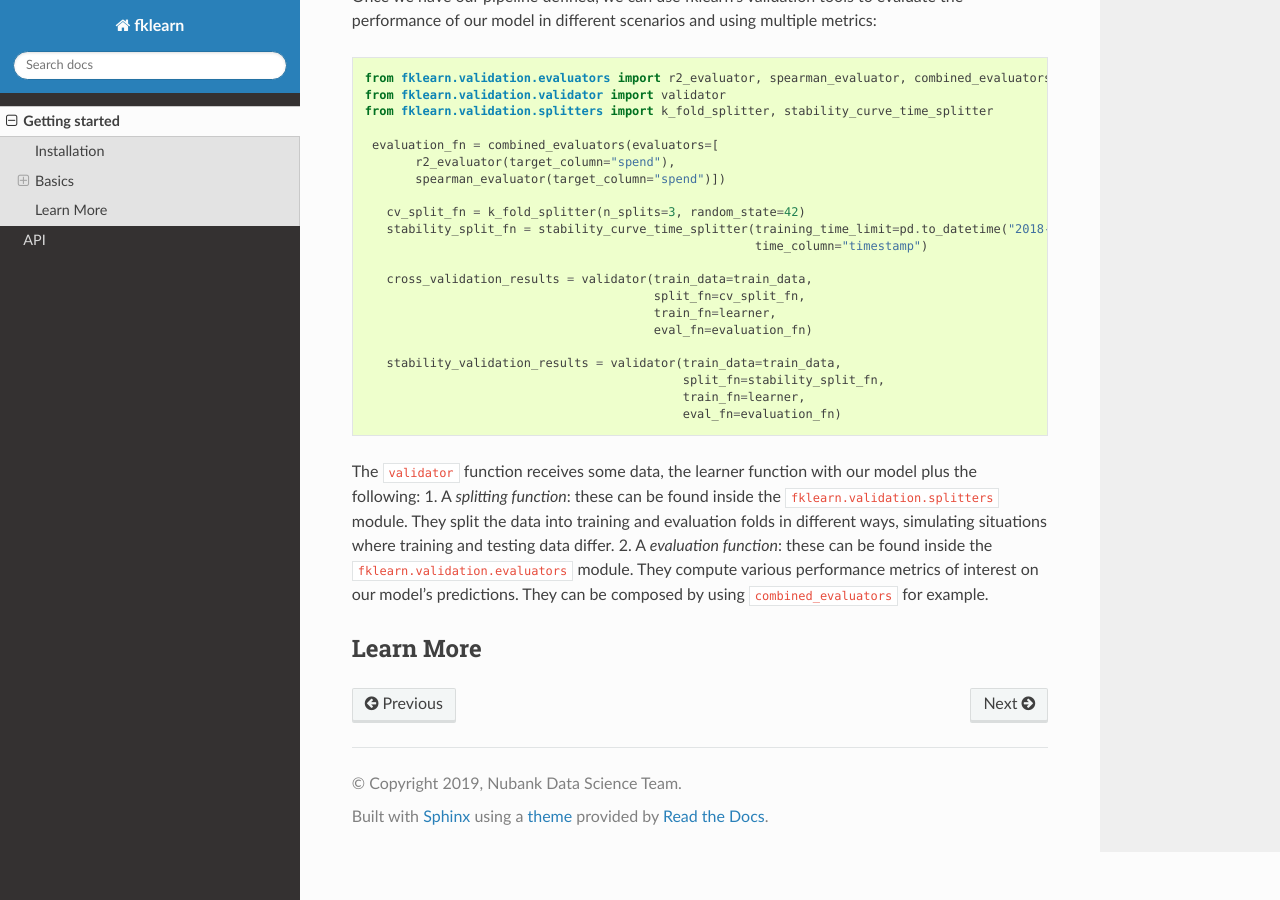
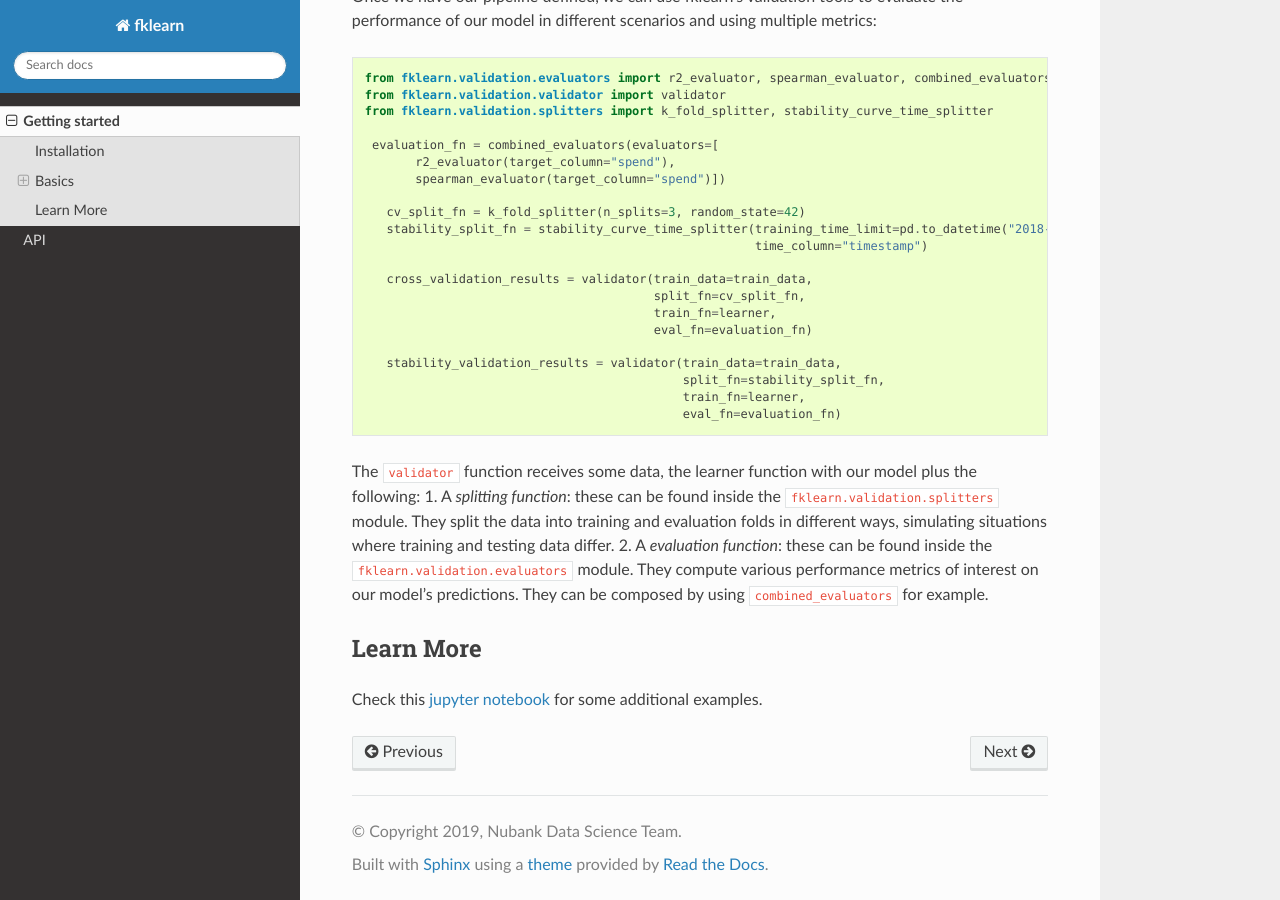
Before and after one commit to nubank/fklearn, a Sphinx documentation site: the page built from docs/source/getting_started.rst, in a window 1280 px wide and 900 px high, scrolled down 1865 px. Built offline with Sphinx 7.4.7 and the Read the Docs theme 2.0.0, drawn with Linux system fonts in a browser that asks for light colours; pages that are not in the unit, such as notebooks, are missing from menus.

Commit message:
Update getting_started.rst

```diff
--- a/docs/source/getting_started.rst
+++ b/docs/source/getting_started.rst
@@ -103,3 +103,4 @@ The ``validator`` function receives some data, the learner function with our mod
 
 Learn More
 ----------
+Check this `jupyter notebook <https://github.com/nubank/fklearn/blob/master/notebooks/Demos.ipynb>`_ for some additional examples.
```
